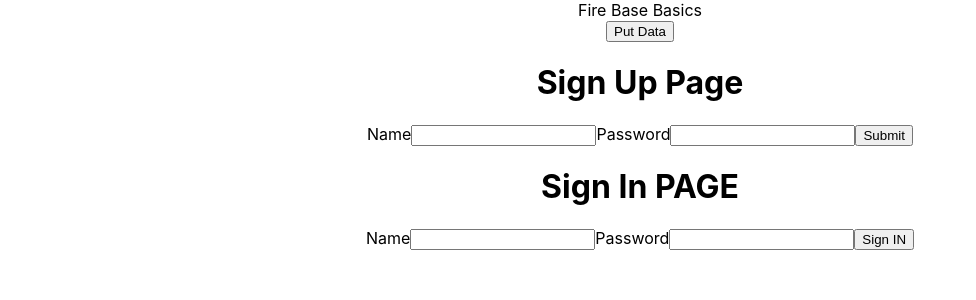
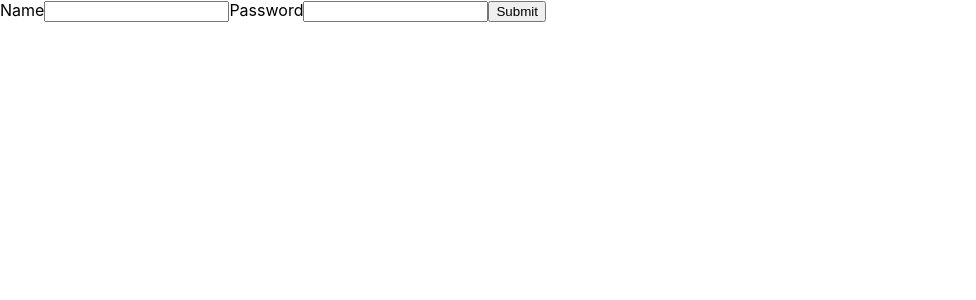
Before and after one commit to kuldip-0611/firebase-tutorial, a React (Create React App) app: page / in a window 1280 px wide. Shown: the top 300 px of the page, without its empty margins (0-976 px from the left). Built offline with nearby package versions, Linux system fonts and the light colour scheme.

Commit message:
firebase using useContext

```diff
--- a/src/App.js
+++ b/src/App.js
@@ -1,35 +1,51 @@
-import { getAuth, createUserWithEmailAndPassword } from 'firebase/auth'
+// import { getAuth, createUserWithEmailAndPassword } from 'firebase/auth'
 import './App.css';
-import { app } from './firebase';
-import Signup from './pages/Signup';
-import Signin from './pages/Signin';
+import { useFirebase } from './context/Firebase';
+import { useState } from 'react';
+// import { app } from './firebase';
+// import Signup from './pages/Signup';
+// import Signin from './pages/Signin';
 
-const auth = getAuth(app);
+// const auth = getAuth(app);
 
 function App() {
+  const [email, setEmail] = useState('');
+  const [password, setPassword] = useState('');
+  const firebase = useFirebase()
 
-  const signup = () => {
-    createUserWithEmailAndPassword(
-      auth,
-      "pandyakuldip2001@gmail.com",
-      "Kuldip@0611")
-      .then(value => console.log(value));
-  }
+
+  // const signup = () => {
+  //   createUserWithEmailAndPassword(
+  //     auth,
+  //     "pandyakuldip2001@gmail.com",
+  //     "Kuldip@0611")
+  //     .then(value => console.log(value));
+  // }
 
 
 
   return (
-    <div className="App">
-      <div>
-        Fire Base Basics
-      </div>
-      <div className="btn">
-        <button onClick={signup} >Put Data</button>
-      </div>
-      <Signup />
-      <Signin />
+    // <div className="App">
+    //   <div>
+    //     Fire Base Basics
+    //   </div>
+    //   <div className="btn">
+    //     <button onClick={signup} >Put Data</button>
+    //   </div>
+    //   <Signup />
+    //   <Signin />
 
-    </div>
+    // </div>
+    <>
+    <lable>Name</lable>
+    <input type="email" value={email} onChange={e=>setEmail(e.target.value)}/>
+    <lable>Password</lable>
+    <input type="password" value={password} onChange={e=>setPassword(e.target.value)}  />
+    <button onClick={()=>{
+       firebase.signUp(email,password) ;
+       firebase.putData("users/",email)}}>Submit</button>
+    </>
+
   );
 }
 
--- /dev/null
+++ b/src/context/Firebase.jsx
@@ -0,0 +1,34 @@
+import { createContext, useContext } from "react";
+import {initializeApp} from 'firebase/app'
+import { createUserWithEmailAndPassword, getAuth } from "firebase/auth";
+import {getDatabase, ref, set} from 'firebase/database'
+const FirebaseContext = createContext(null);
+
+const firebaseConfig = {
+    apiKey: "AIzaSyBoKb-WEY3TKsXQsYBcs8lX8xE-canuBfc",
+    authDomain: "first-project-7e25b.firebaseapp.com",
+    projectId: "first-project-7e25b",
+    storageBucket: "first-project-7e25b.appspot.com",
+    messagingSenderId: "965822896527",
+    appId: "1:965822896527:web:be4e8778316619ccc793fa",
+    databaseURL: "https://first-project-7e25b-default-rtdb.firebaseio.com"
+};
+const FirebaseApp = initializeApp(firebaseConfig)
+const firebaseAuth = getAuth(FirebaseApp);
+const database = getDatabase(FirebaseApp);
+
+export const useFirebase = ()=> useContext(FirebaseContext);
+export const FirebaseProvider = (props) => {
+    const signUp = (email,password)=>{
+        return createUserWithEmailAndPassword(firebaseAuth,email,password);
+
+    }
+    const putData = (key,data)=> set(ref(database,key),data)
+
+
+
+  return (
+  <FirebaseContext.Provider value={{signUp,putData}}>
+    {props.children}
+  </FirebaseContext.Provider>)
+};
--- a/src/index.js
+++ b/src/index.js
@@ -3,12 +3,12 @@
 import './index.css';
 import App from './App';
 import reportWebVitals from './reportWebVitals';
-
+import {FirebaseProvider} from '../src/context/Firebase.jsx'
 const root = ReactDOM.createRoot(document.getElementById('root'));
 root.render(
-  <React.StrictMode>
+  <FirebaseProvider>
     <App />
-  </React.StrictMode>
+  </FirebaseProvider>
 );
 
 // If you want to start measuring performance in your app, pass a function
```
